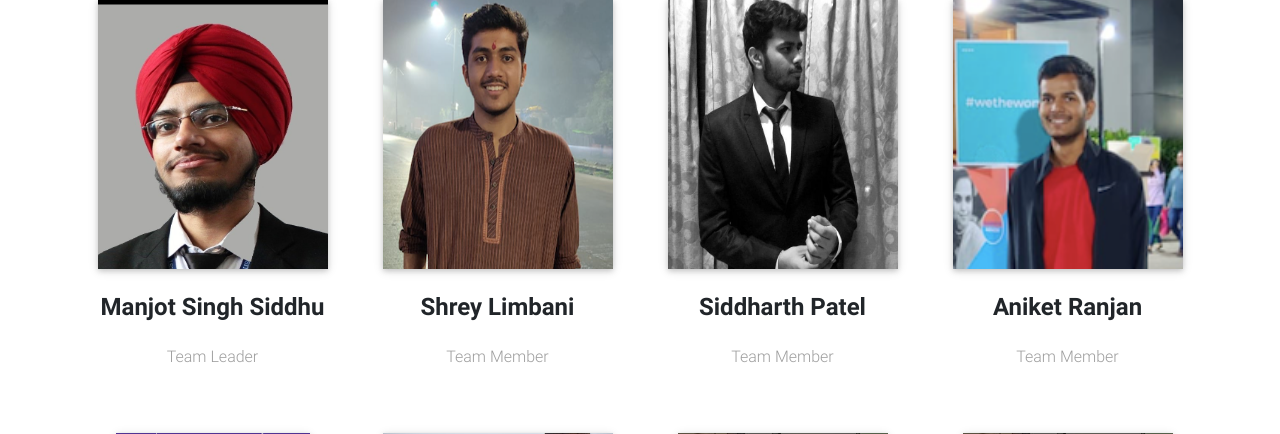
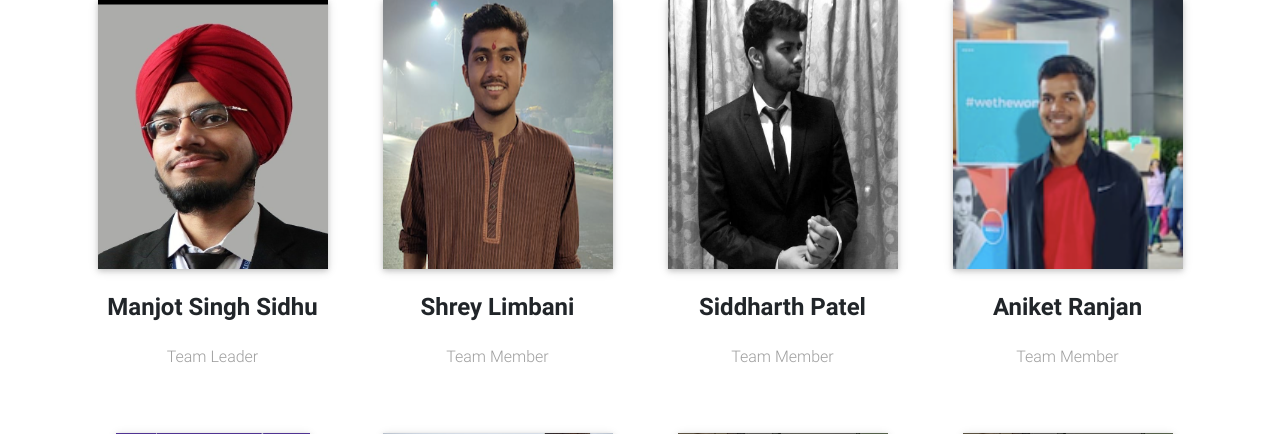
Before and after one commit to siddharthtpatel/PaperlessOffice_SIH_2020_WebApp, a Django app: page / in a window 1280 px wide. Shown: the part 2175-2609 px from the top of the page. Run offline with Django 3.2, Linux system fonts and the light colour scheme; parts of the project's set-up code (start-up, migrations or seed data) failed here and were passed over; some libraries are stand-ins or nearby versions.

Commit message:
typo name fixed

```diff
--- a/templates/index.html
+++ b/templates/index.html
@@ -575,7 +575,7 @@
             <div class="avatar">
               <img src="{% static 'team_members/manjot.png' %}" class="z-depth-1" height="270" width="230">
             </div>
-            <h4 class="font-weight-bold my-4">Manjot Singh Siddhu</h4>
+            <h4 class="font-weight-bold my-4">Manjot Singh Sidhu</h4>
             <p class="grey-text">Team Leader</p>
           </div>
           <!--/First column-->
```
